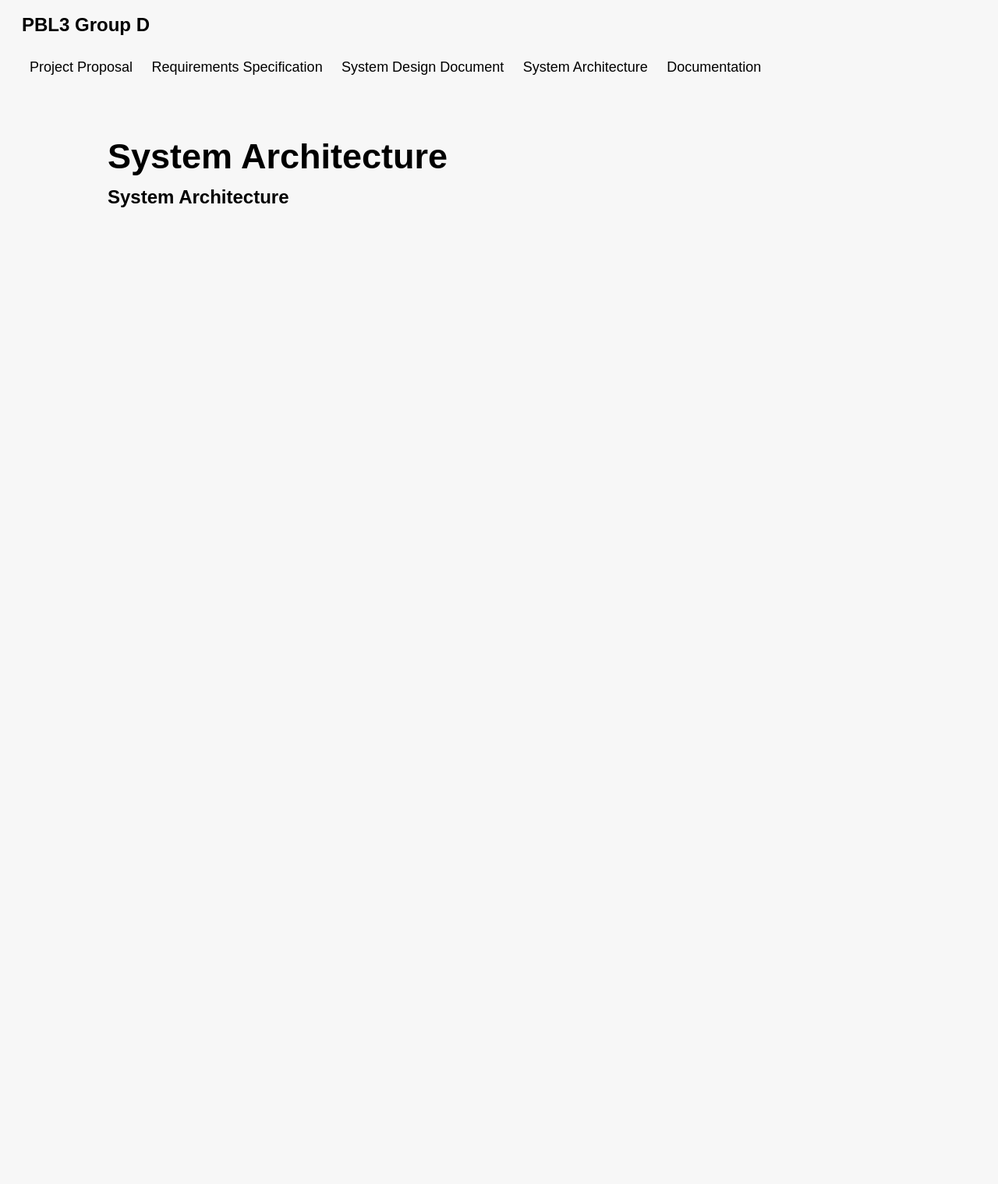
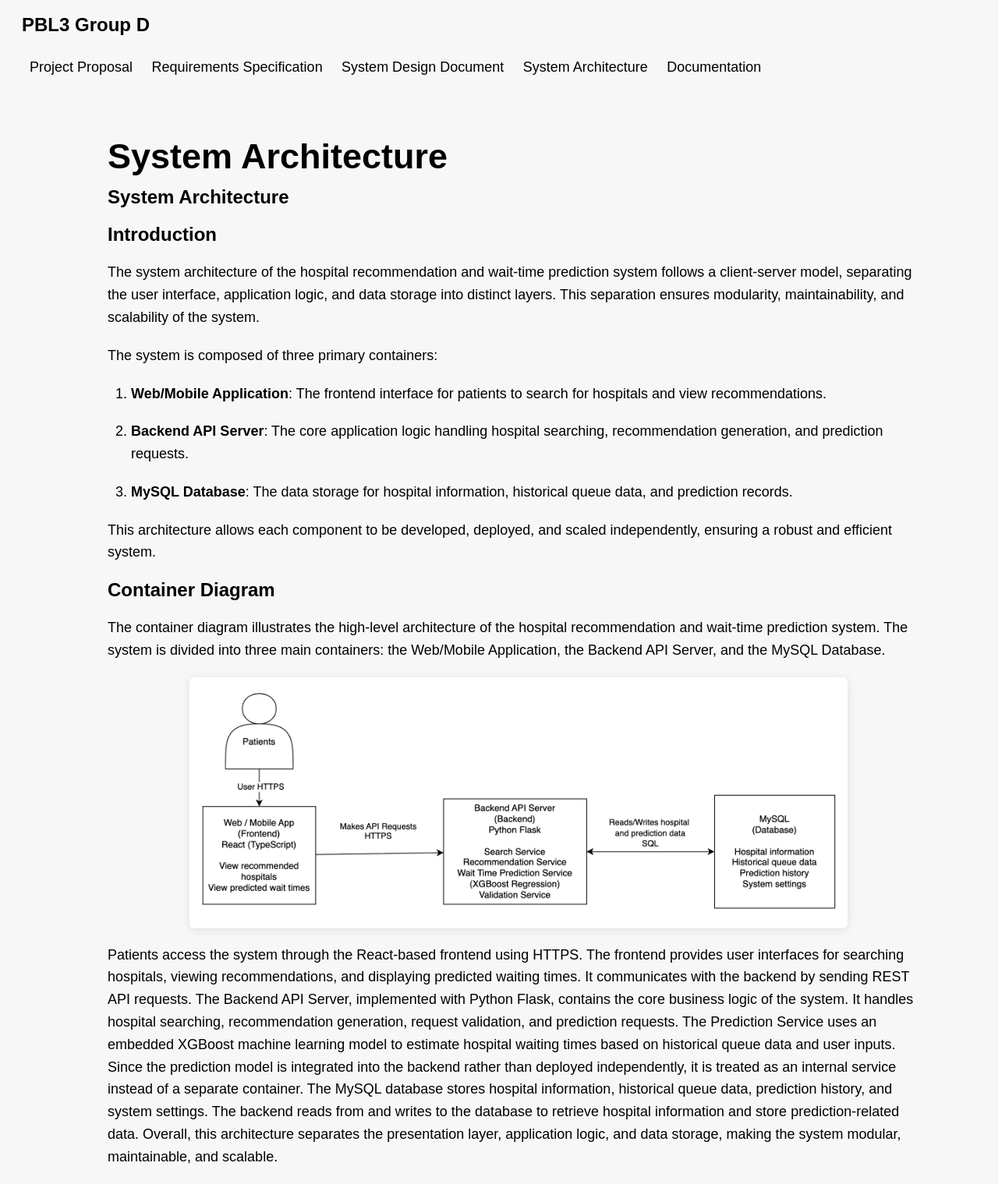
Before and after one commit to daitera1/PBL3-Group-D, a Jekyll site: the page built from _posts/2026-04-28-system-architecture.md, in a window 1280 px wide. Shown: the whole page at 78% size. Built offline with Jekyll 4.4.1, drawn with Linux system fonts in a browser that asks for light colours; before the commit the page ends 900 px from its top, so only the background shows below that.

Commit message:
feat: add system architecture documentation and container diagram with updated image styling

```diff
--- a/_posts/2026-04-28-system-architecture.md
+++ b/_posts/2026-04-28-system-architecture.md
@@ -6,3 +6,34 @@ permalink: /posts/system-architecture/
 ---
 
 ## System Architecture
+
+
+## Introduction
+
+
+The system architecture of the hospital recommendation and wait-time prediction system follows a client-server model, separating the user interface, application logic, and data storage into distinct layers. This separation ensures modularity, maintainability, and scalability of the system.
+
+The system is composed of three primary containers:
+
+1. **Web/Mobile Application**: The frontend interface for patients to search for hospitals and view recommendations.
+
+2. **Backend API Server**: The core application logic handling hospital searching, recommendation generation, and prediction requests.
+
+3. **MySQL Database**: The data storage for hospital information, historical queue data, and prediction records.
+
+
+This architecture allows each component to be developed, deployed, and scaled independently, ensuring a robust and efficient system.
+
+
+## Container Diagram
+
+The container diagram illustrates the high-level architecture of the hospital recommendation and wait-time prediction system. The system is divided into three main containers: the Web/Mobile Application, the Backend API Server, and the MySQL Database.
+
+
+![Container Diagram]({{ "/images/Container%20Diagram.png" | relative_url }})
+
+
+Patients access the system through the React-based frontend using HTTPS. The frontend provides user interfaces for searching hospitals, viewing recommendations, and displaying predicted waiting times. It communicates with the backend by sending REST API requests.
+The Backend API Server, implemented with Python Flask, contains the core business logic of the system. It handles hospital searching, recommendation generation, request validation, and prediction requests. The Prediction Service uses an embedded XGBoost machine learning model to estimate hospital waiting times based on historical queue data and user inputs. Since the prediction model is integrated into the backend rather than deployed independently, it is treated as an internal service instead of a separate container.
+The MySQL database stores hospital information, historical queue data, prediction history, and system settings. The backend reads from and writes to the database to retrieve hospital information and store prediction-related data.
+Overall, this architecture separates the presentation layer, application logic, and data storage, making the system modular, maintainable, and scalable.
--- a/assets/css/style.css
+++ b/assets/css/style.css
@@ -160,6 +160,7 @@ table tbody tr:hover {
     display: block;
     margin: 20px auto 10px auto;
     border-radius: 6px;
+    background-color: white;
     box-shadow: 0 2px 12px rgba(0, 0, 0, 0.1);
     transition: transform 0.3s cubic-bezier(0.16, 1, 0.3, 1), box-shadow 0.3s ease;
 }
```
Also changed, not shown: images/Container Diagram.png (added), 3 other files.
